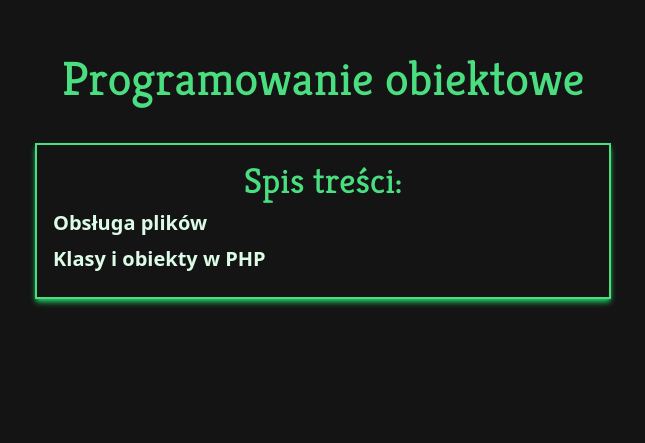
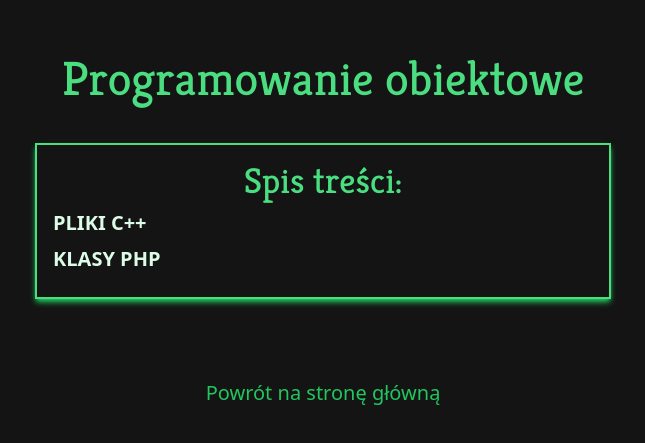
Before and after one commit to KariminK/zstplusplus, a React (Vite) app: page /obiektowe in a window 1280 px wide. Shown: the part 105-548 px from the top of the page, without its empty margins (317-962 px from the left). Built offline with nearby package versions, Linux system fonts and the light colour scheme; the HTML template or start-up script is replaced by a standard one.

Commit message:
correlated contents to data file

```diff
--- a/src/pages/Obiektowe/Obiektowe.jsx
+++ b/src/pages/Obiektowe/Obiektowe.jsx
@@ -1,17 +1,18 @@
-import { Outlet } from "react-router-dom";
+import { Link, Outlet } from "react-router-dom";
 import Contents from "../../components/Contents/Contents";
+import obiektoweData from "/src/data/obiektowe.json";
 
 const Obiektowe = () => {
+  const chapters = Object.keys(obiektoweData).map((chapter) => {
+    return { to: chapter, text: chapter.toUpperCase() };
+  });
   return (
     <>
       <h1 className="text-5xl font-kreon text-green-400 text-center mt-40 mb-10">
         Programowanie obiektowe
       </h1>
       <Contents
-        chapters={[
-          { to: "./pliki c++", text: "Obsługa plików" },
-          { to: "./klasy php", text: "Klasy i obiekty w PHP" },
-        ]}
+        chapters={chapters}
         colors={{
           mainList: "text-green-100 border-green-400 shadow-green-500",
           heading: "text-green-400",
@@ -20,6 +21,12 @@
         optional={"mb-20"}
       />
       <Outlet />
+      <Link
+        className="text-green-500 block text-center my-6 hover:text-green-300 transition-colors text-xl"
+        to={"/"}
+      >
+        Powrót na stronę główną
+      </Link>
     </>
   );
 };
```
